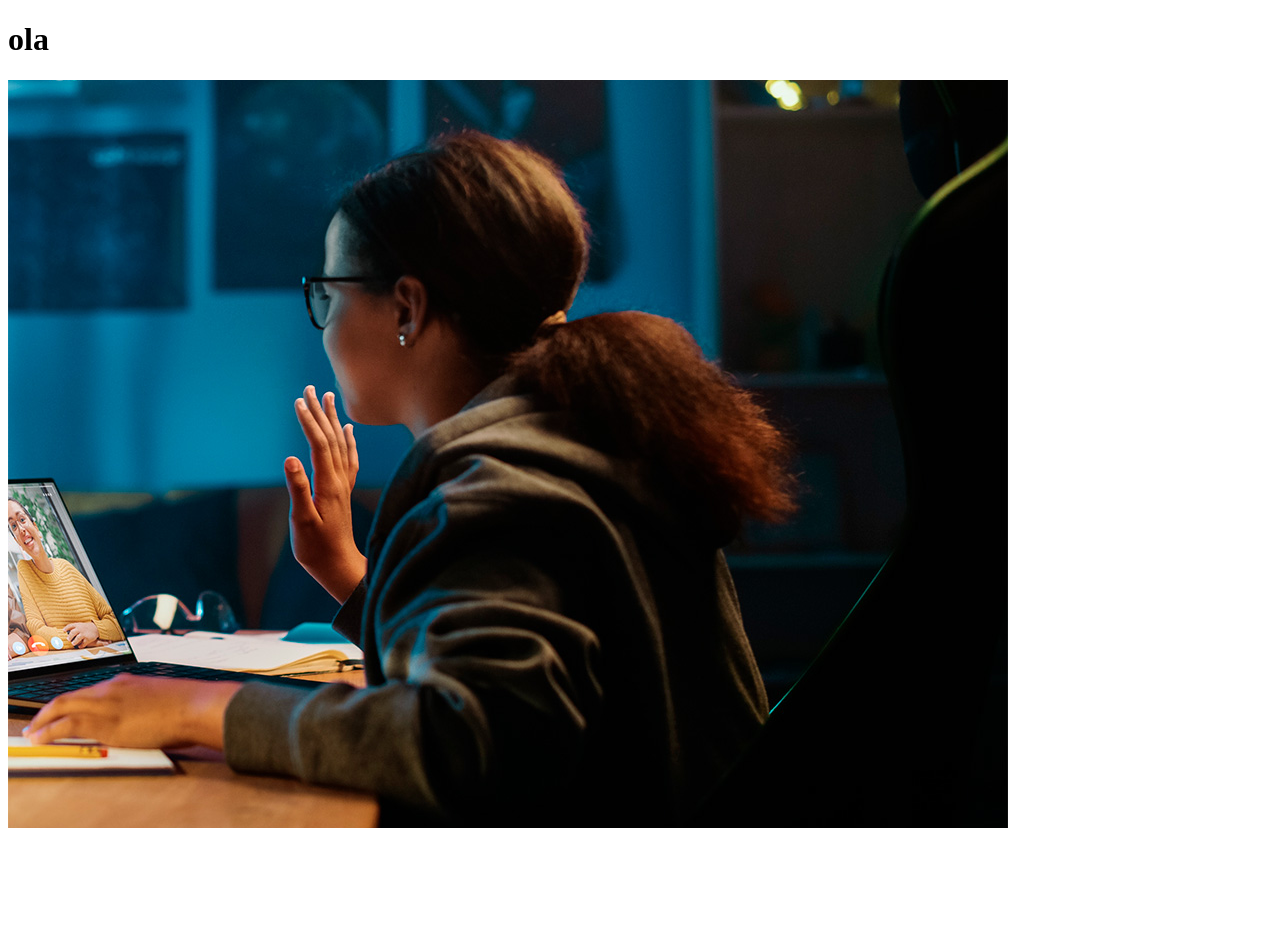
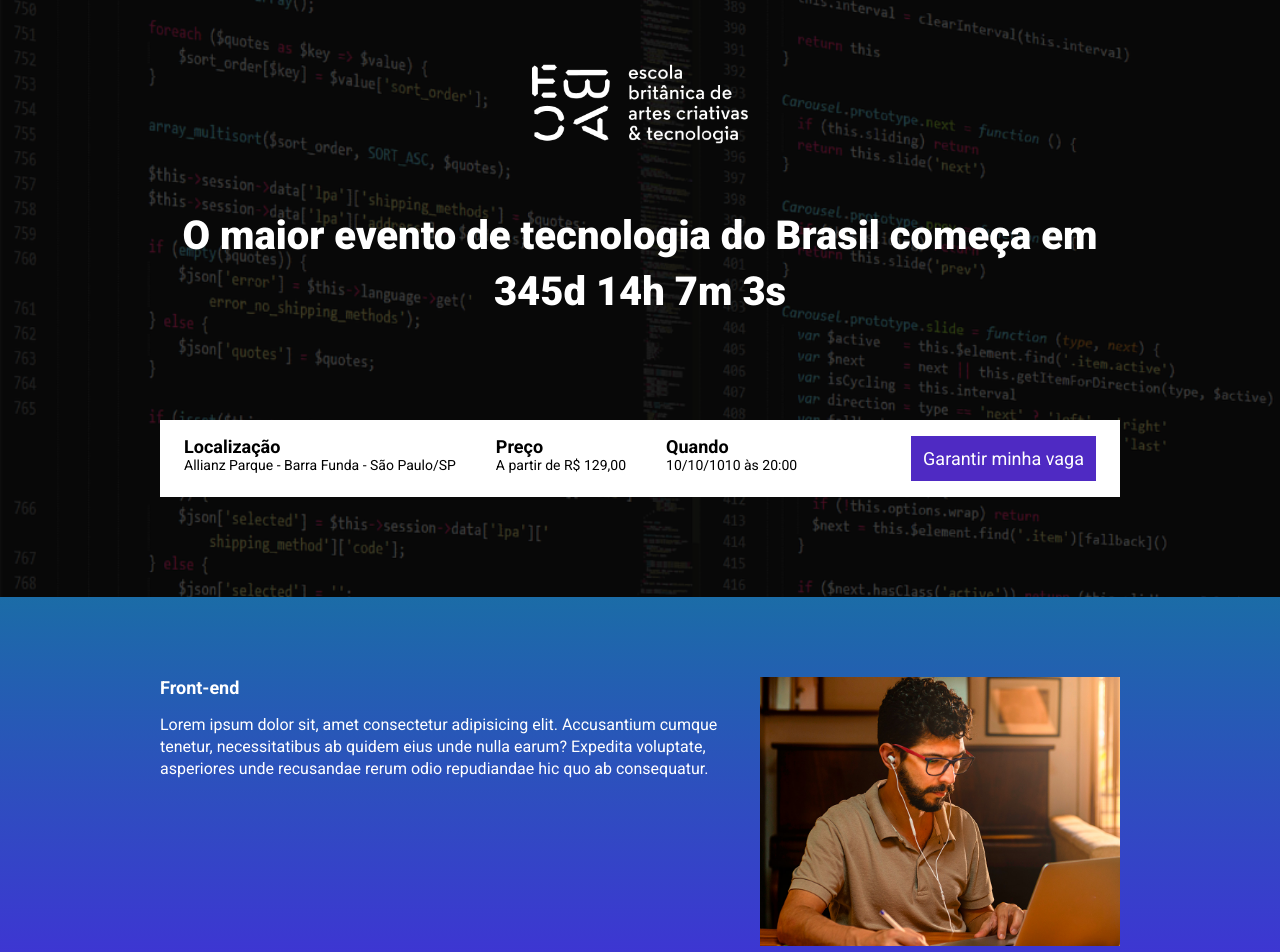
Before and after one commit to EduOliveira29/LandingPagetemp, a website built with Parcel: page src/index.html in a window 1280 px wide. Shown: the top 952 px of the page. Before the commit the page ends 840 px from the top, so only its background shows below. Built offline with nearby package versions, Linux system fonts and the light colour scheme.

Commit message:
finalizando o projeto

```diff
--- a/package.json
+++ b/package.json
@@ -1,9 +1,9 @@
 {
   "name": "landingpagetemp",
   "version": "1.0.0",
-  "main": "index.js",
   "scripts": {
     "dev": "parcel src/index.html src/styles/main.scss src/scripts/main.js",
+    "build": "parcel build src/index.html",
     "test": "echo \"Error: no test specified\" && exit 1"
   },
   "keywords": [],
--- a/src/index.html
+++ b/src/index.html
@@ -3,13 +3,83 @@
 <head>
     <meta charset="UTF-8">
     <meta name="viewport" content="width=device-width, initial-scale=1.0">
-    <title>Document</title>
+    <title>EBAC Tech Talks</title>
+    <link rel="preconnect" href="https://fonts.googleapis.com">
+    <link rel="preconnect" href="https://fonts.gstatic.com" crossorigin>
+    <link href="https://fonts.googleapis.com/css2?family=Roboto:ital,wght@0,100;0,300;0,400;0,500;0,700;0,900;1,100;1,300;1,400;1,500;1,700;1,900&display=swap" rel="stylesheet">
     <link rel="stylesheet" href="styles/main.scss">
+    <link href="https://unpkg.com/aos@2.3.1/dist/aos.css" rel="stylesheet">
 </head>
 <body>
-    <h1>ola</h1>
-    <img src="./images/backend.png" alt="">
+    <header class="hero">
+        <div class="container">
+            <img class="hero__logo" src="./images/ebac_logo.png" alt="ebac_logo">
+            <p class="hero__text">
+                O maior evento de tecnologia do Brasil começa em <span id="contador"></span>
+            </p>
+            <div class="infos__bar">
+                <ul class="infos__bar__infos">
+                    <li class="infos__bar__infos__item">
+                        <b>Localização</b>
+                        Allianz Parque - Barra Funda - São Paulo/SP
+                    </li>
+                    <li class="infos__bar__infos__item">
+                        <b>Preço</b>
+                        A partir de R$ 129,00
+                    </li>
+                    <li class="infos__bar__infos__item">
+                        <b>Quando</b>
+                        10/10/1010 às 20:00
+                    </li>
+                </ul>
+                <a href="#" class="button button--primary">
+                    Garantir minha vaga
+                </a>
+            </div>
+        </div>
+    </header>
 
+    <section class="event event--frontend" >
+        <div class="container" data-aos="fade-right">
+            <div class="event__detail">
+                <h2 class="event__detail__title">Front-end</h2>
+                <p class="event__detail__description">Lorem ipsum dolor sit, amet consectetur adipisicing elit. Accusantium cumque tenetur, necessitatibus ab quidem eius unde nulla earum? Expedita voluptate, asperiores unde recusandae rerum odio repudiandae hic quo ab consequatur.</p>
+            </div>
+            <img class="event__image" src="./images/frontend.png" alt="">
+        </div>
+    </section>
+
+    <section class="event event--ui-ux event--image-left">
+        <div class="container" data-aos="fade-left">
+            <div class="event__detail">
+                <h2 class="event__detail__title">UiUx</h2>
+                <p class="event__detail__description">Lorem ipsum dolor sit, amet consectetur adipisicing elit. Accusantium cumque tenetur, necessitatibus ab quidem eius unde nulla earum? Expedita voluptate, asperiores unde recusandae rerum odio repudiandae hic quo ab consequatur.</p>
+            </div>
+            <img class="event__image" src="./images/ui-ux.png" alt="">
+        </div>
+    </section>
+
+    <section class="event event--data-science">
+        <div class="container" data-aos="fade-right">
+            <div class="event__detail">
+                <h2 class="event__detail__title">Data Sceince</h2>
+                <p class="event__detail__description">Lorem ipsum dolor sit, amet consectetur adipisicing elit. Accusantium cumque tenetur, necessitatibus ab quidem eius unde nulla earum? Expedita voluptate, asperiores unde recusandae rerum odio repudiandae hic quo ab consequatur.</p>
+            </div>
+            <img class="event__image" src="./images/data.png" alt="">
+        </div>
+    </section>
+
+    <section class="event event--backend event--image-left">
+        <div class="container" data-aos="fade-left">
+            <div class="event__detail">
+                <h2 class="event__detail__title">Backend</h2>
+                <p class="event__detail__description">Lorem ipsum dolor sit, amet consectetur adipisicing elit. Accusantium cumque tenetur, necessitatibus ab quidem eius unde nulla earum? Expedita voluptate, asperiores unde recusandae rerum odio repudiandae hic quo ab consequatur.</p>
+            </div>
+            <img class="event__image" src="./images/backend.png" alt="">
+        </div>
+    </section>
+
+    <script src="https://unpkg.com/aos@2.3.1/dist/aos.js"></script>
     <script src="./scripts/main.js"></script>
 </body>
 </html>
--- a/src/scripts/main.js
+++ b/src/scripts/main.js
@@ -1 +1,27 @@
-console.log('teste');
+AOS.init();
+
+const dataEvento = new Date("dec 12, 2025 00:00 ");
+const timeTempoEvento = dataEvento.getTime();
+
+const contaHoras = setInterval(function() {
+    const agora = new Date();
+    const timeStampAtual = agora.getTime();
+
+    const distanciaAteOEvento = timeTempoEvento - timeStampAtual;
+
+    const diaEmMs = 1000 * 60 * 60 * 24;
+    const horaEmMs = 1000 * 60 * 60;
+    const minutosEmMs = 1000 * 60;
+
+    const diasAteoEvento = Math.floor(distanciaAteOEvento / diaEmMs);
+    const horasAteOEvento = Math.floor((distanciaAteOEvento % diaEmMs) / horaEmMs);
+    const minutosAteOEvento = Math.floor((distanciaAteOEvento % horaEmMs) / minutosEmMs);
+    const segundosAteOEvento = Math.floor((distanciaAteOEvento % minutosEmMs) / 1000);
+
+    document.getElementById('contador').innerHTML = `${diasAteoEvento}d ${horasAteOEvento}h ${minutosAteOEvento}m ${segundosAteOEvento}s `
+
+    if (distanciaAteOEvento < 0) {
+        clearInterval(contaHoras);
+        document.getElementById('contador').innerHTML = 'Evento expirado';
+    }
+}, 1000);
--- /dev/null
+++ b/src/styles/_event.scss
@@ -0,0 +1,69 @@
+@use 'variaveis';
+
+
+.event {
+    padding: 80px 0;
+
+    &--frontend {
+        background-image: linear-gradient(variaveis.$blue1, variaveis.$blue2);
+    }
+
+    &--ui-ux {
+        background-image: linear-gradient(variaveis.$blue2, variaveis.$pink);
+    }
+
+    &--data-science {
+        background-image: linear-gradient(variaveis.$pink, variaveis.$yellow);
+    }
+
+    &--backend {
+        background-image: linear-gradient(variaveis.$yellow, variaveis.$pink);
+    }
+
+    &--image-left {
+        .container {
+            flex-direction: row-reverse;
+        }
+    }
+
+    .container {
+        display: flex;
+        gap:40px;
+
+    }
+
+    &__image {
+        max-width: 360px;
+    }
+
+    &__detail {
+        color: variaveis.$textColor;
+        &__title {
+            font-size: 18px;
+            font-weight: bold;
+            margin-bottom: 16px;
+        }
+
+        &__description {
+            line-height: 22px;
+        }
+
+
+    }
+
+    @media (max-width:640px) {
+        .container {
+            display: block;
+        }
+
+        &__image {
+            width: 100%;
+        }
+
+        &__detail {
+            margin-right: 0;
+            margin-bottom: 16px;
+        }
+    }
+
+}
--- /dev/null
+++ b/src/styles/_hero.scss
@@ -0,0 +1,56 @@
+@use 'variaveis';
+
+.hero {
+    padding-top: 64px;
+    padding-bottom: 100px;
+    background-image: url(../images/fundo.png);
+    background-repeat: no-repeat;
+    background-size: cover;
+    position: relative;
+
+    .container {
+        position: relative;
+    }
+
+    &::before {
+        position: absolute;
+        top: 0;
+        left: 0;
+        width: 100%;
+        height: 100%;
+        background-color: variaveis.$secundaryTextColor;
+        content: '';
+        opacity: .7;
+    }
+
+    &__text {
+        padding-top: 64px;
+        padding-bottom: 100px;
+        font-size: 40px;
+        line-height: 56px;
+        font-weight: 800;
+        text-align: center;
+        color: variaveis.$textColor;
+    }
+
+    &__logo {
+        margin: 0 auto;
+        height: 80px;
+        display: block;
+    }
+
+    @media (max-width: 640px) {
+        padding: 40px 0;
+
+
+        &__logo {
+            height: 40px;
+        }
+
+        &__text {
+            font-size: 22px;
+            line-height: 24px;
+            margin: 24px 0;
+        }
+    }
+}
--- /dev/null
+++ b/src/styles/componentes/_buttons.scss
@@ -0,0 +1,25 @@
+@use '../variaveis.scss';
+
+.button {
+    padding: 12px;
+    font-size: 18px;
+    height: bold;
+    text-decoration: none;
+    text-align: center;
+    white-space: nowrap;
+
+    &--primary {
+        color: variaveis.$textColor;
+        background-color: variaveis.$purple;
+    }
+
+    @media (max-width: 640px) {
+        display: block;
+        width: 100%;
+    }
+
+    @media (max-width: 1024px) {
+        display: flex;
+        align-items: center;
+    }
+}
--- /dev/null
+++ b/src/styles/componentes/infos__bar.scss
@@ -0,0 +1,43 @@
+@use '../variaveis.scss';
+
+
+.infos__bar {
+    padding: 16px 24px;
+    background-color: variaveis.$textColor;
+    display: flex;
+    justify-content: space-between;
+
+    &__infos{
+        display: flex;
+        gap: 40px;
+
+        &__item {
+            font-size: 14px;
+            color: variaveis.$secundaryTextColor;
+
+            b {
+                color: variaveis.$secundaryTextColor;
+                font-size: 18px;
+                display: block;
+            }
+        }
+    }
+
+    @media (max-width: 640px) {
+        display: block;
+
+        &__infos {
+            display: block;
+
+            &__item {
+                margin-bottom: 24px;
+            }
+        }
+    }
+
+    @media (max-width: 1024px) {
+        &__infos {
+            gap: 16px
+        }
+    }
+}
--- a/src/styles/main.scss
+++ b/src/styles/main.scss
@@ -0,0 +1,20 @@
+@use 'hero';
+@use 'componentes/infos__bar';
+@use 'componentes/buttons';
+@use 'event';
+@use 'reset';
+
+
+.container {
+    max-width: 960px;
+    width: 100%;
+    margin: 0 auto;
+
+    @media (max-width: 640px) {
+        max-width: 80%;
+    }
+
+    @media (max-width: 1024px) {
+        max-width: 90%;
+    }
+}
--- /dev/null
+++ b/src/styles/reset.scss
@@ -0,0 +1,8 @@
+* {
+    margin: 0;
+    padding: 0;
+    box-sizing: border-box;
+    font-family: Roboto, sans-serif;
+    color: #fff;
+    list-style: none
+}
--- /dev/null
+++ b/src/styles/variaveis.scss
@@ -0,0 +1,9 @@
+$textColor: #fff;
+$secundaryTextColor: #000000;
+
+
+$blue1:#1B6CA7;
+$blue2:#442BDB;
+$pink: #89223B;
+$yellow:#9C791D;
+$purple: #4F2AC3;
```
Also changed, not shown: src/images/ebac_logo.png (added), src/images/ebac_logo.svg (deleted).
